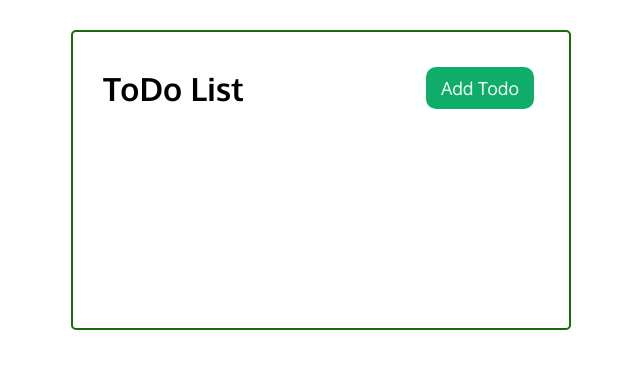
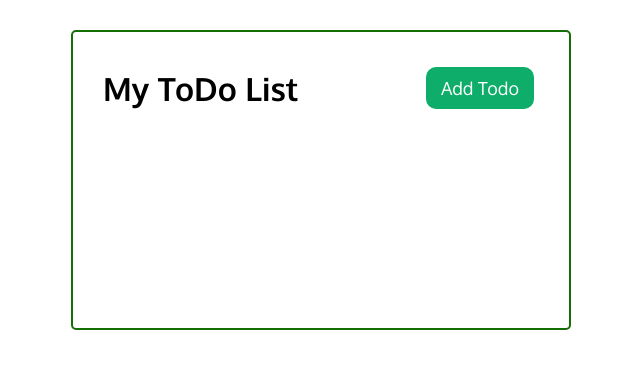
Before and after one commit to CragarDev/todo-list, an Angular app: page / in a window 1280 px wide. Shown: the top 368 px of the page, without its empty margins (319-959 px from the left). Built offline with nearby package versions, Linux system fonts and the light colour scheme.

Commit message:
changed the title

```diff
--- a/src/app/components/header/header.component.ts
+++ b/src/app/components/header/header.component.ts
@@ -6,7 +6,7 @@ import { Component, OnInit } from '@angular/core';
   styleUrls: ['./header.component.css']
 })
 export class HeaderComponent implements OnInit {
-  title: string = 'ToDo List';
+  title: string = 'My ToDo List';
 
   constructor() { } // runs when object is initialized
 
```
